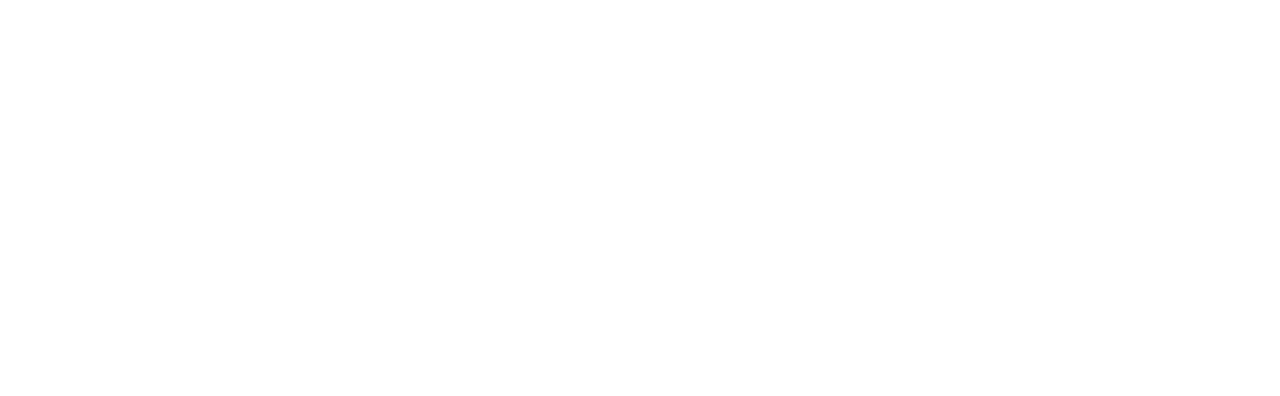
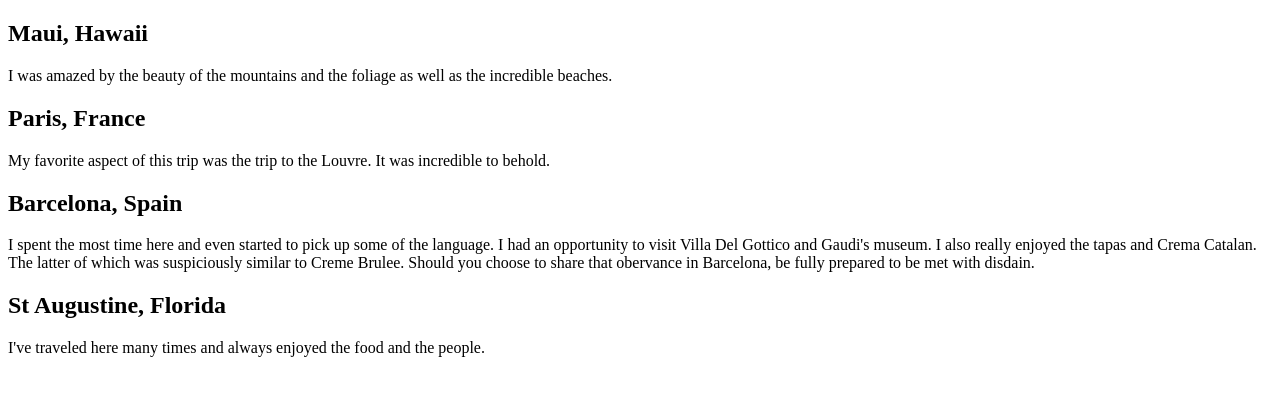
Before and after one commit to CK286/js-assignment-4-html-me-something-CK286, a website: page index.html in a window 1280 px wide. Drawn offline with Linux system fonts and the light colour scheme.

Commit message:
html updates no images

```diff
--- a/index.html
+++ b/index.html
@@ -4,5 +4,42 @@
    </head>
    <body>
       <!-- Write your HTML in this file! -->
+
+      <article>
+         <h2>Maui, Hawaii</h2>
+         <p> I was amazed by the beauty of the mountains and the foliage as well as the incredible beaches.
+
+         </p>
+      </article>
+
+
+
+
+      <article>
+         <h2>Paris, France</h2>
+         <p> My favorite aspect of this trip was the trip to the Louvre.  It was incredible to behold.
+
+         </p>
+      </article>
+
+
+      <article>
+         <h2>Barcelona, Spain</h2>
+         <p> I spent the most time here and even started to pick up some of the language.  I had an opportunity to visit Villa Del Gottico and Gaudi's museum.
+            I also really enjoyed the tapas and Crema Catalan. The latter of which was suspiciously similar to Creme Brulee.  Should you choose to share that obervance in Barcelona, be fully prepared to be met with disdain.
+
+         </p>
+      </article>
+
+
+
+      <article>
+         <h2>St Augustine, Florida</h2>
+         <p> I've traveled here many times and always enjoyed the food and the people.
+
+         </p>
+      </article>
+
+
    </body>
 </html>
```
